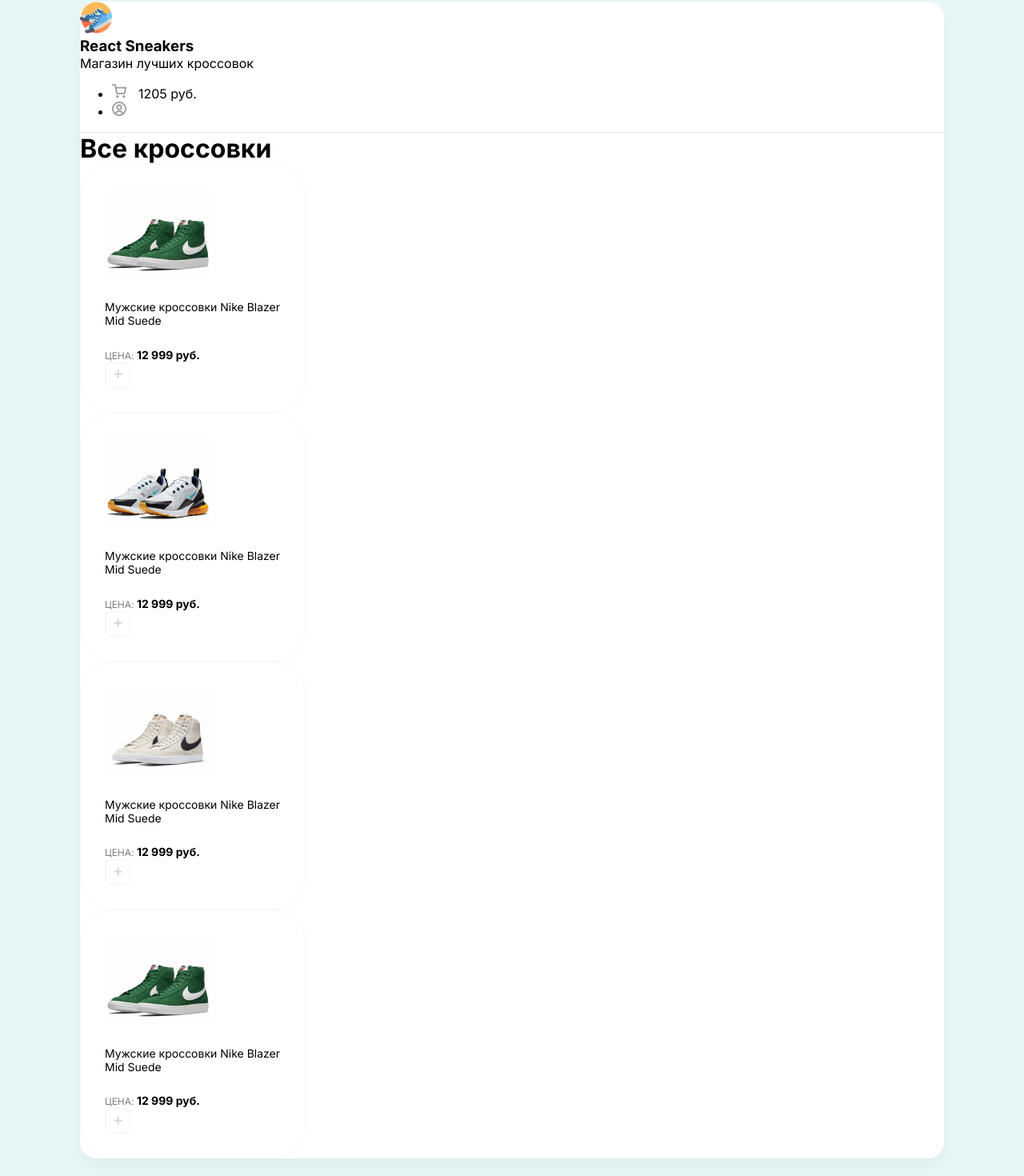
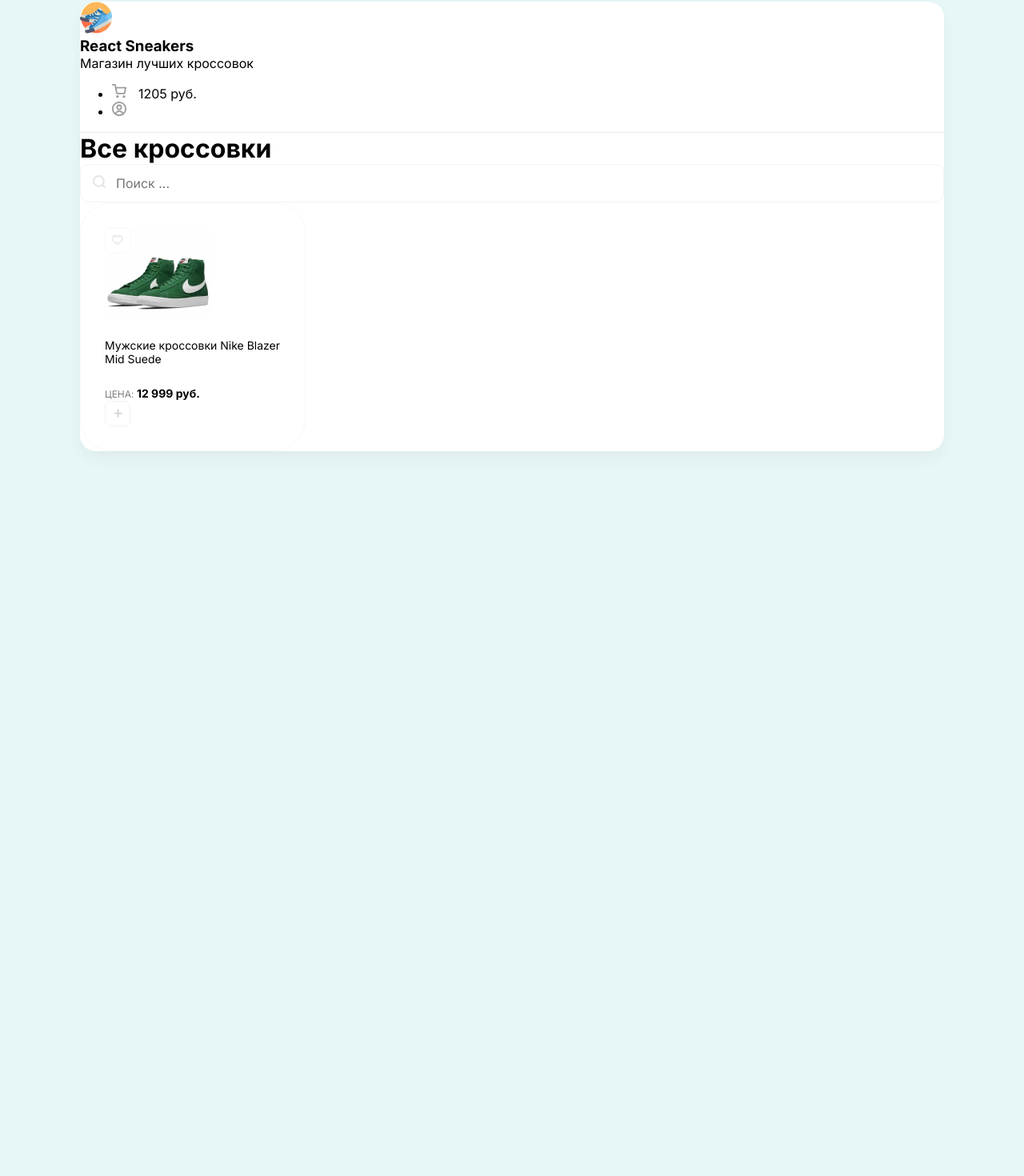
Before and after one commit to dcahall/react-sneakers-shop, a React (Create React App) app: page / in a window 1280 px wide. Shown: the part 48-1518 px from the top of the page at 80% size. After the commit the page ends 800 px from the top, so only its background shows below. Built offline with nearby package versions, Linux system fonts and the light colour scheme.

Commit message:
Added shopping cart, divided the code into components

```diff
--- a/src/App.js
+++ b/src/App.js
@@ -1,82 +1,26 @@
+import Card from './components/Card'
+import Header from './components/Header'
+import Drawer from './components/Drawer'
 
 function App() {
   return (
     <div className="wrapper clear">
-      <header className="d-flex justify-between align-center p-40">
-        <div className="d-flex align-center">
-          <img width={40} height={40} src="/img/logo.png" alt="logo"/>
-          <div>
-            <h3 className="text-uppercase">React Sneakers</h3>
-            <p className="opacity-5">Магазин лучших кроссовок</p>
+
+      <Drawer/>
+      <Header/>
+      <div className="content p-40">
+        <div className="d-flex align-center justify-between mb-40">
+            <h1>Все кроссовки</h1>
+          <div className="search-block d-flex">
+            <img src="img/search.svg" alt="Search"></img>
+            <input placeholder="Поиск ..."></input>
           </div>
         </div>
-        <ul className="headerRight d-flex">
-          <li className="mr-30">
-            <img width={18} height={18} src="/img/cart.svg" alt="cart"/>
-            <span>1205 руб. </span>
-          </li>
-          <li>
-            <img width={18} height={18} src="/img/user.svg" alt="user"/>
-          </li>
-        </ul>
-      </header>
-      <div className="content p-40">
-        <h1 className="mb-40">Все кроссовки</h1>
+
         <div className="d-flex">
-          <div className="card">
-            <img width={133} height={112} src="img/sneakers/1.jpg" alt="sneakers"/>
-            <h5>Мужские кроссовки Nike Blazer Mid Suede</h5>
-            <div className="d-flex justify-between align-center">
-              <div className="d-flex flex-column">
-                <span>Цена: </span>
-                <b>12 999 руб.</b>
-              </div>
-              <button className="button">
-                <img width={11} height={11} src="img/plus.svg" alt="plus"/>
-              </button>
-            </div>
-          </div>
-          <div className="card">
-            <img width={133} height={112} src="img/sneakers/2.jpg" alt="sneakers"/>
-            <h5>Мужские кроссовки Nike Blazer Mid Suede</h5>
-            <div className="d-flex justify-between align-center">
-              <div className="d-flex flex-column">
-                <span>Цена: </span>
-                <b>12 999 руб.</b>
-              </div>
-              <button className="button">
-                <img width={11} height={11} src="img/plus.svg" alt="plus"/>
-              </button>
-            </div>
-          </div>
-          <div className="card">
-            <img width={133} height={112} src="img/sneakers/3.jpg" alt="sneakers"/>
-            <h5>Мужские кроссовки Nike Blazer Mid Suede</h5>
-            <div className="d-flex justify-between align-center">
-              <div className="d-flex flex-column">
-                <span>Цена: </span>
-                <b>12 999 руб.</b>
-              </div>
-              <button className="button">
-                <img width={11} height={11} src="img/plus.svg" alt="plus"/>
-              </button>
-            </div>
-          </div>
-          <div className="card">
-            <img width={133} height={112} src="img/sneakers/1.jpg" alt="sneakers"/>
-            <h5>Мужские кроссовки Nike Blazer Mid Suede</h5>
-            <div className="d-flex justify-between align-center">
-              <div className="d-flex flex-column">
-                <span>Цена: </span>
-                <b>12 999 руб.</b>
-              </div>
-              <button className="button">
-                <img width={11} height={11} src="img/plus.svg" alt="plus"/>
-              </button>
-            </div>
-          </div>
+          <Card/>
         </div>
-      </div>
+    	</div>
     </div>
   );
 }
--- /dev/null
+++ b/src/components/Card.js
@@ -0,0 +1,21 @@
+function	Card() {
+	return (
+	<div className="card">
+		<div className="favorite">
+			<img src="img/unliked.svg" alt="Unliked"/>
+		</div>
+		<img width={133} height={112} src="img/sneakers/1.jpg" alt="Sneakers"/>
+		<h5>Мужские кроссовки Nike Blazer Mid Suede</h5>
+		<div className="d-flex justify-between align-center">
+			<div className="d-flex flex-column">
+				<span>Цена: </span>
+				<b>12 999 руб.</b>
+			</div>
+			<button className="button">
+				<img width={11} height={11} src="img/plus.svg" alt="Plus"/>
+			</button>
+		</div>
+	</div>);
+}
+
+export default Card;
--- /dev/null
+++ b/src/components/Drawer.js
@@ -0,0 +1,48 @@
+function	Drawer() {
+	return (<div style={{display: 'none'}} className="overlay">
+				<div className="drawer">
+				<h2 className="mb-30 d-flex justify-between">Корзина <img className="removeBtn cu-p" src="img/btn-remove.svg" alt="Remove"/></h2>
+				<div className="items">
+					<div className="cartItem d-flex align-center">
+					<div
+						style={{backgroundImage: 'url(/img/sneakers/1.jpg'}}
+						className="cartItemImg">
+					</div>
+					<div className="mr-20 flex">
+						<p className="mb-5">Мужские кроссовки Nike Air Max 270</p>
+						<b>12 999 руб.</b>
+					</div>
+					<img className="removeBtn" src="img/btn-remove.svg" alt="Remove"/>
+					</div>
+					<div className="cartItem d-flex align-center">
+					<div
+						style={{backgroundImage: 'url(/img/sneakers/1.jpg'}}
+						className="cartItemImg">
+					</div>
+					<div className="mr-20 flex">
+						<p className="mb-5">Мужские кроссовки Nike Air Max 270</p>
+						<b>12 999 руб.</b>
+					</div>
+					<img className="removeBtn" src="img/btn-remove.svg" alt="Remove"/>
+					</div>
+				</div>
+				<div className="cartTotalBlock">
+					<ul>
+					<li>
+						<span>Итого:</span>
+						<div></div>
+						<b>21 498 руб.</b>
+					</li>
+					<li>
+						<span>Налог 5%</span>
+						<div></div>
+						<b>1074 руб.</b>
+					</li>
+					</ul>
+					<button className="greenButton">Оформить заказ<img src="/img/arrow.svg" alt="Arrow"/></button>
+				</div>
+				</div>
+			</div>);
+}
+
+export default Drawer;
--- /dev/null
+++ b/src/components/Header.js
@@ -0,0 +1,22 @@
+function	Header() {
+return (<header className="d-flex justify-between align-center p-40">
+			<div className="d-flex align-center">
+			<img width={40} height={40} src="/img/logo.png" alt="Logo"/>
+			<div>
+				<h3 className="text-uppercase">React Sneakers</h3>
+				<p className="opacity-5">Магазин лучших кроссовок</p>
+			</div>
+			</div>
+			<ul className="headerRight d-flex">
+			<li className="mr-30">
+				<img width={18} height={18} src="/img/cart.svg" alt="Cart"/>
+				<span>1205 руб. </span>
+			</li>
+			<li>
+				<img width={18} height={18} src="/img/user.svg" alt="User"/>
+			</li>
+			</ul>
+		</header>);
+}
+
+export default Header
--- a/src/index.scss
+++ b/src/index.scss
@@ -1,9 +1,12 @@
 body {
   margin: 0;
-  font-family: 'Inter', system-ui;
   -webkit-font-smoothing: antialiased;
   -moz-osx-font-smoothing: grayscale;
   background-color: #e7f6f6;
+}
+
+* {
+	font-family: 'Inter', system-ui;
 }
 
 .wrapper {
@@ -36,6 +39,17 @@
   width: 220px;
   border-radius: 40px;
   margin-right: 30px;
+  transition: box-shadow 0.2s ease-in-out, transform 0.2s ease-in-out;
+
+  .favorite {
+	  position: absolute;
+	  cursor: pointer;
+  }
+
+  &:hover {
+	  transform: translateY(-5px);
+	  box-shadow: 0 20px 35px rgba(0, 0, 0, 0.06);
+  }
 
   span {
     opacity: 0.5;
@@ -62,3 +76,144 @@
   width: 32px;
   cursor: pointer;
 }
+
+.search-block {
+	border: 1px solid #f3f3f3;
+	border-radius: 10px;
+	padding: 0 15px;
+
+	input {
+		border: 0;
+		padding: 13px;
+		font-size: 16px;
+		width: 200px;
+	}
+}
+
+.overlay {
+	position: absolute;
+	left: 0;
+	top: 0;
+	width: 100%;
+	height: 100%;
+	background-color: rgba(0, 0, 0, 0.1);
+	z-index: 1;
+}
+
+.drawer {
+	position: absolute;
+	width: 420px;
+	height: 100%;
+	right: 0;
+	background-color: #ffffff;
+	box-shadow: -10px 4px 24px rgba(0, 0, 0, 0.1);
+	padding: 30px;
+	display: flex;
+	flex-direction: column;
+
+	.items {
+		overflow: auto;
+		margin-bottom: 40px;
+	}
+	h2 {
+		margin: 0px;
+	}
+
+	.items {
+		flex: 1;
+	}
+}
+
+
+.greenButton {
+	width: 100%;
+	height: 55px;
+	background-color: #9dd558;
+	border-radius: 18px;
+	border: 0;
+	color: #fff;
+	font-size: 16px;
+	font-weight: 500;
+	cursor: pointer;
+	transition: background 0.1s ease-in-out;
+
+	&:hover {
+		background: lighten(#9dd558, 5%);
+	}
+
+	&:active {
+		background: darken(#9dd558, 5%);
+	}
+}
+
+.cartTotalBlock {
+	ul {
+		margin-bottom: 40px !important;
+		li {
+			display: flex;
+			align-items: flex-end;
+			margin-bottom: 20px;
+		}
+		div {
+			flex: 1;
+			height: 1px;
+			border-bottom: 1px dashed #dfdfdf;
+			position: relative;
+			top: -4px;
+			margin: 0 7px
+		}
+	}
+
+	.greenButton {
+		position: relative;
+
+		&:hover {
+			img {
+				transform: translateX(5px);
+			}
+		}
+
+		img {
+			transition: transform 0.15s ease-in-out;
+			position: absolute;
+			right: 30px;
+			top: 20px
+		}
+	}
+}
+
+.cartItem {
+	border: 1px solid #f3f3f3;
+	border-radius: 20px;
+	overflow: hidden;
+	padding: 20px;
+	margin-bottom: 20px;
+
+	.cartItemImg {
+		height: 70px;
+		width: 70px;
+		background-size: contain;
+		background-repeat: no-repeat;
+		background-position: 0 -3px;
+		margin-right: 20px;
+	}
+
+	p {
+		font-size: 16px;
+		margin: 0;
+	}
+
+	b {
+		font-size: 14px;
+	}
+
+	.removeBtn {
+		opacity: 0.5;
+		transition: opacity 0.15s ease-in-out;
+		cursor: pointer;
+
+		&:hover {
+			opacity: 1;
+		}
+	}
+}
```
Also changed, not shown: 1 other file (tests, documents, lock files or other folders).
